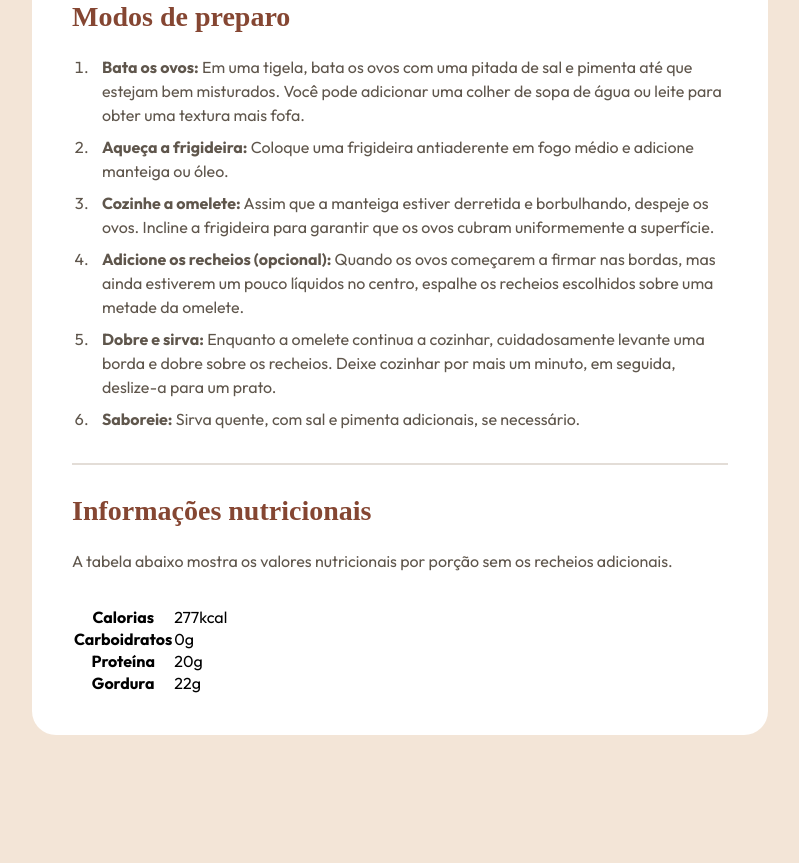
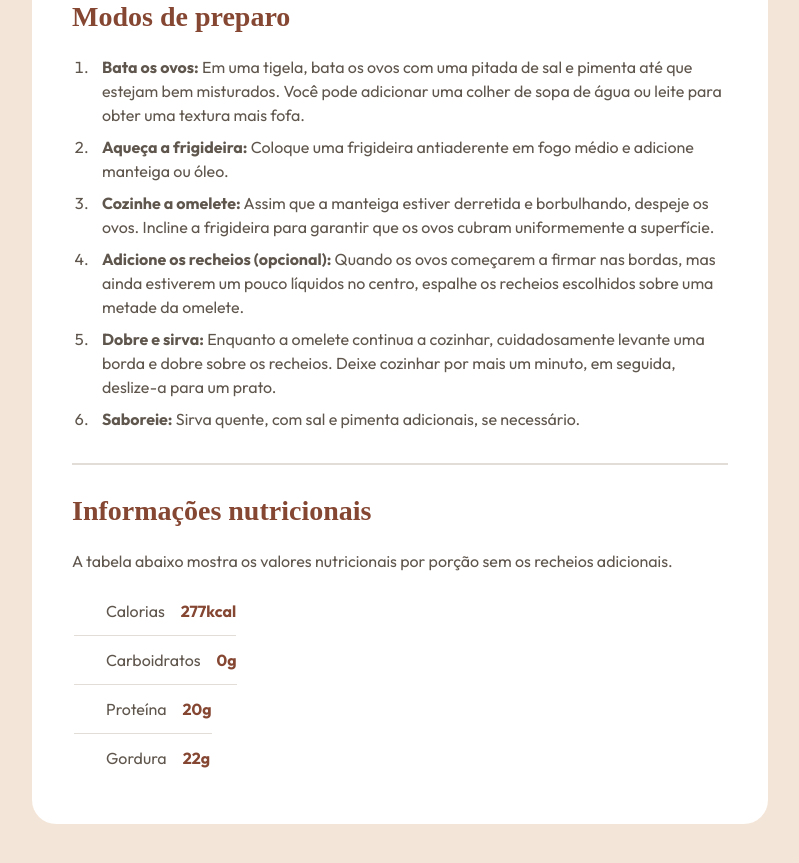
Before and after one commit to angelinalinda/receitatrabalho, a plain HTML site: page index.html in a window 1280 px wide. Shown: the part 1055-1918 px from the top of the page, without its empty margins (240-1039 px from the left). Before the commit the page ends 1854 px from the top, so only its background shows below. Drawn offline with Linux system fonts and the light colour scheme.

Commit message:
Final do projeto (AMEEEEEEEEEEEEM SEM OR)

```diff
--- a/style.css
+++ b/style.css
@@ -2,6 +2,7 @@
 margin: 0;
 padding: 0;
 box-sizing: border-box;
+-webkit-font-snoothing: antialiased;
 }
 body{
     background-color: #f3e5d7;
@@ -33,7 +34,7 @@ p, li, th, td{
 
 }
 p{
-    color: #5f564c;
+    color: #5f564d;
     line-height: 150%;
     margin-bottom: 32px;
 }
@@ -55,7 +56,7 @@ p{
 }
 li{
     padding-left: 10px;
-    color: #5f564c;
+    color: #5f564d;
     line-height: 150%;
 }
 li+ li{
@@ -88,6 +89,41 @@ hr{
     font-weight: 700;
 
 }
-.nutricionais{
+.nutricionais p{
+    margin-bottom: 24px;
 
 }
+table{
+    width: 100%;
+}
+th,td{
+    border-bottom: 1px solid #e3ddd7;
+}
+th{
+    text-align: left;
+    padding-left: 32px;
+    font-weight: 400;
+    color: #5f564d;
+    line-height: 150%;
+}
+td{
+    padding-left: 16px;
+    font-weight: 700;
+    color: #854632;
+    line-height: 150%;
+}
+tr{
+    display: flex;
+}
+tr + tr th,
+tr + tr td{
+    padding-block: 12px;
+}
+tr:nth-of-type(1) th,
+tr:nth-of-type(1) td{
+    padding-bottom: 12px;
+}
+tr:nth-of-type(4) th,
+tr:nth-of-type(4) td{
+    border: none;
+}
```
